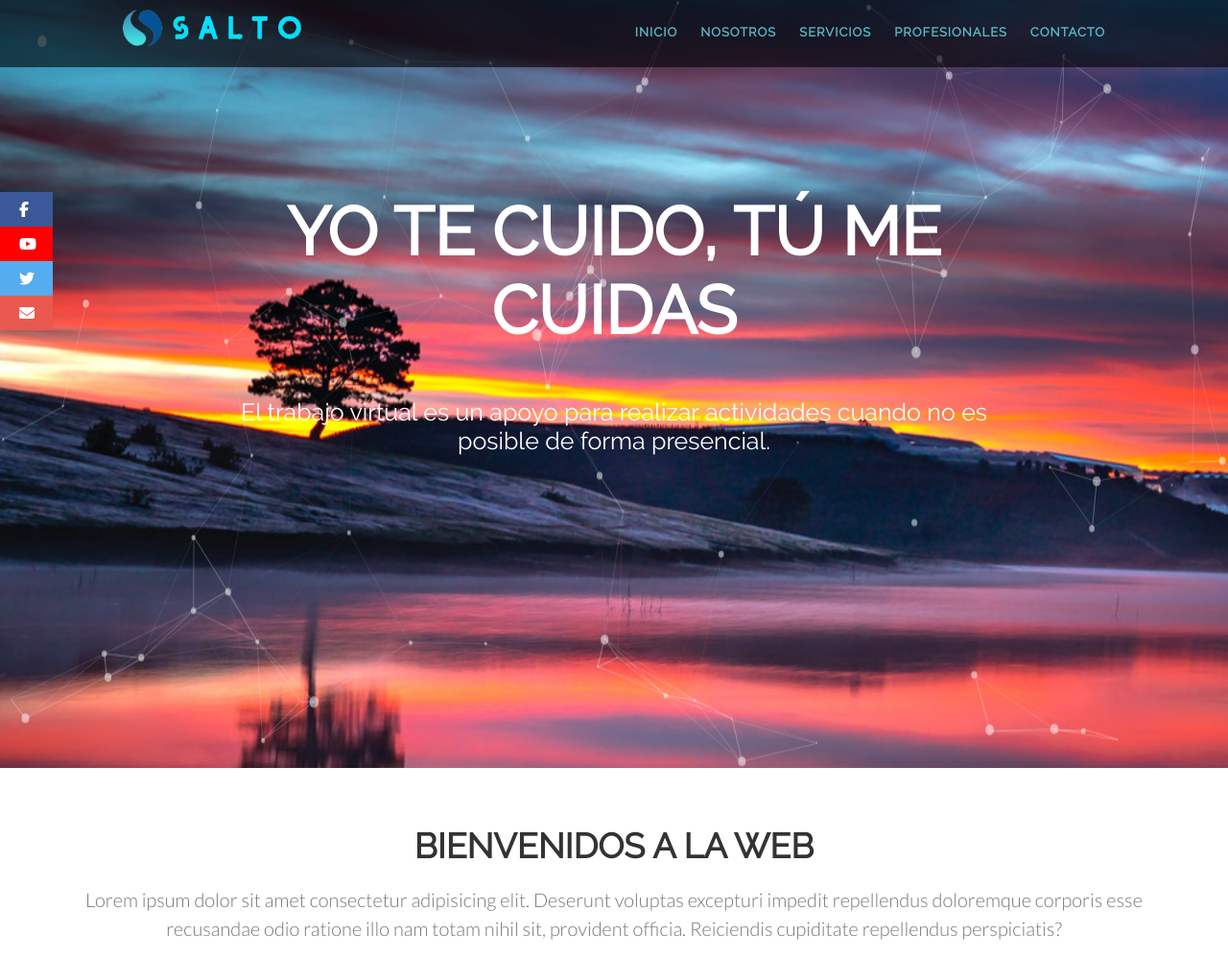
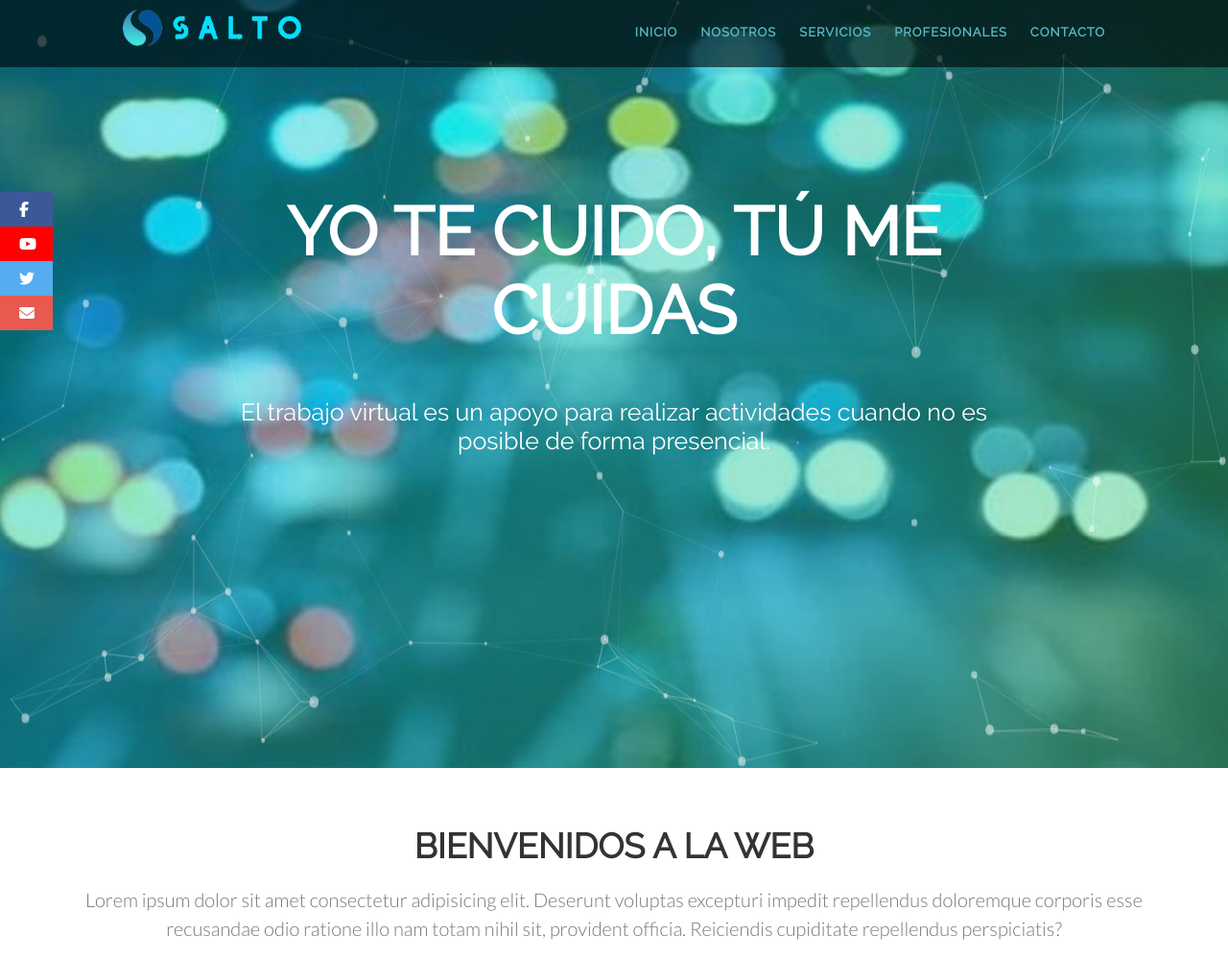
Before and after one commit to simarek/WebPrueba2, a PHP site: page / in a window 1280 px wide. Shown: the top 999 px of the page at 96% size. Run offline with PHP 8.4, Linux system fonts and the light colour scheme; some libraries are stand-ins or nearby versions.

Commit message:
fondo verde

```diff
--- a/styles/slider.css
+++ b/styles/slider.css
@@ -1,5 +1,5 @@
 #particles-js {
-  background: url(../images/fondo8.jpg);
+  background: url(../images/fondo0.jpg);
   /*centrar la imagen*/
   background-position: center;
   /* abligara  estar dentro de las dimensiones */
```
Also changed, not shown: images/fondo0.jpg (added).
